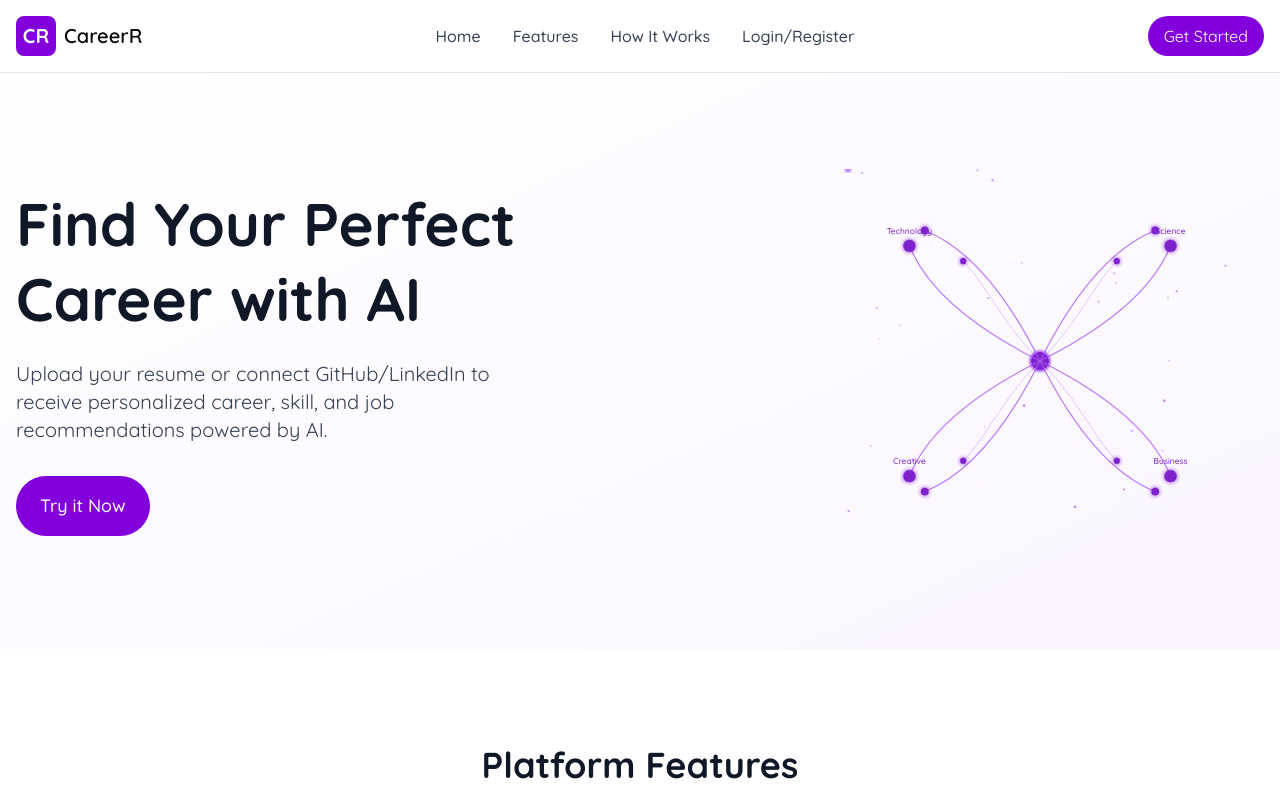
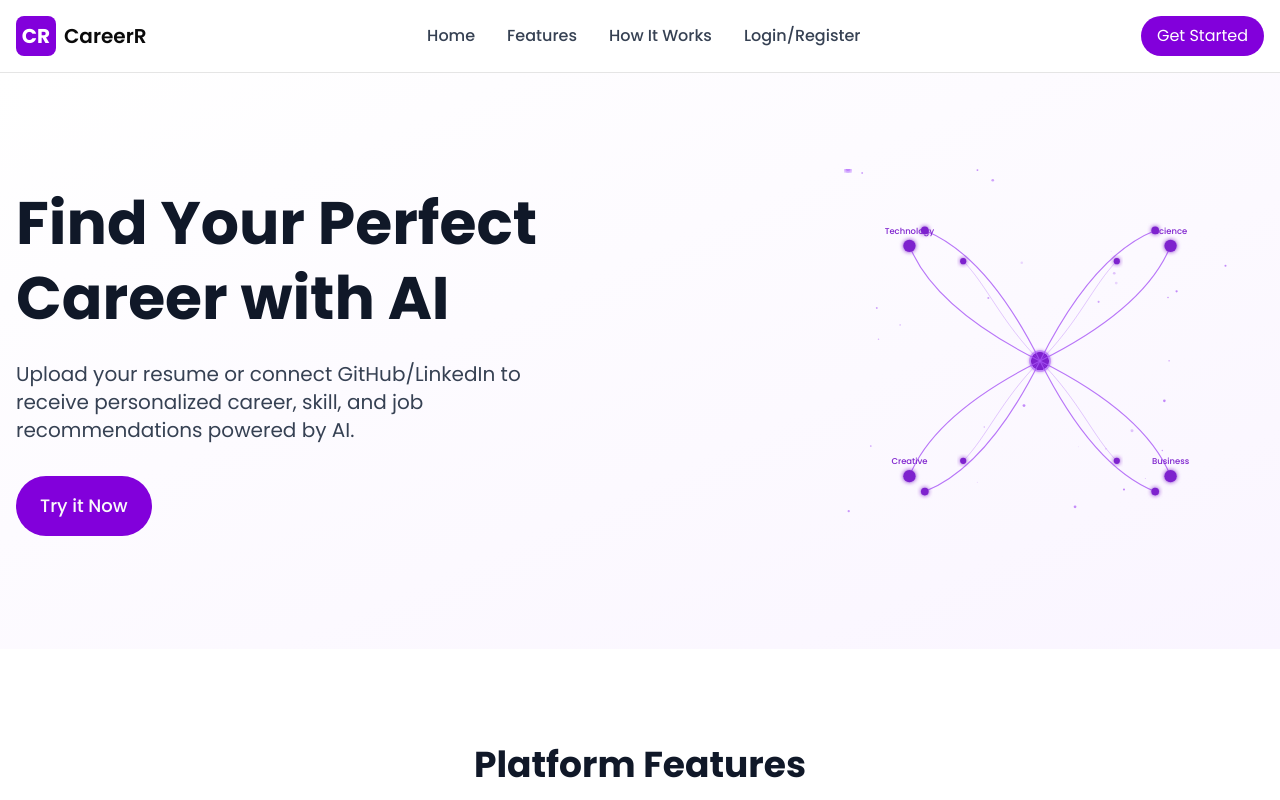
Before and after one commit to Sugat-Ghimire/career_recommendation_platform, a Next.js app: page / in a window 1280 px wide. Shown: the top 800 px of the page. Built offline with nearby package versions, Linux system fonts and the light colour scheme.

Commit message:
changed the font family to poppins

```diff
--- a/app/layout.tsx
+++ b/app/layout.tsx
@@ -1,13 +1,14 @@
 import type { Metadata } from "next";
-import { Quicksand } from "next/font/google";
+import { Poppins } from "next/font/google";
 import "./globals.css";
-const quicksand = Quicksand({
+
+
+const poppins = Poppins({
   subsets: ["latin"],
   weight: ["400", "500", "600", "700"],
-  variable: "--font-quicksand",
+  variable: "--font-poppins",
   display: "swap",
 });
-
 export const metadata: Metadata = {
   title: "career recommendation platform",
   description:
@@ -21,7 +22,7 @@
 }>) {
   return (
     <html lang="en">
-      <body className={`${quicksand.className}`}>{children}</body>
+      <body className={`${poppins.className}`}>{children}</body>
     </html>
   );
 }
```
